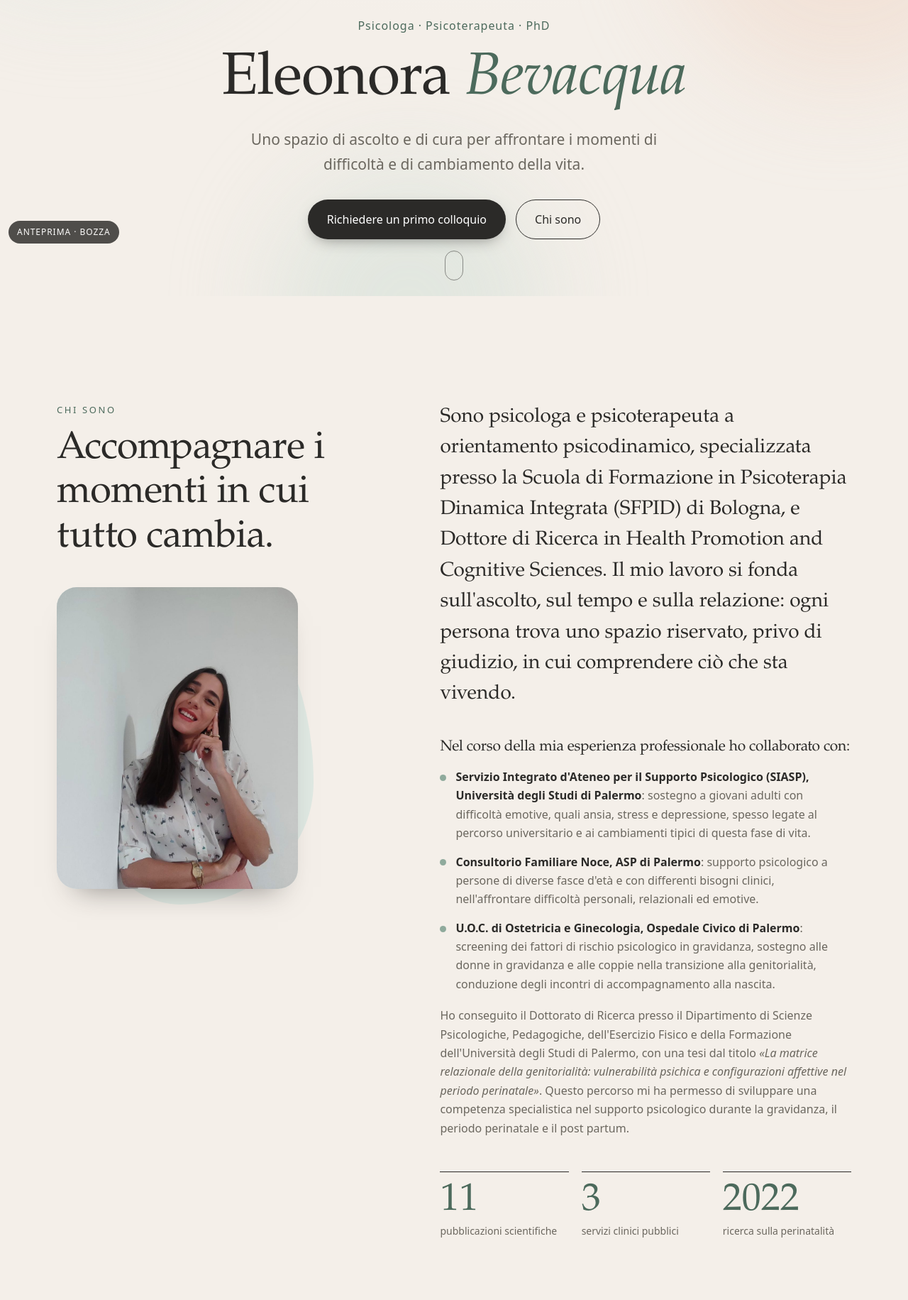
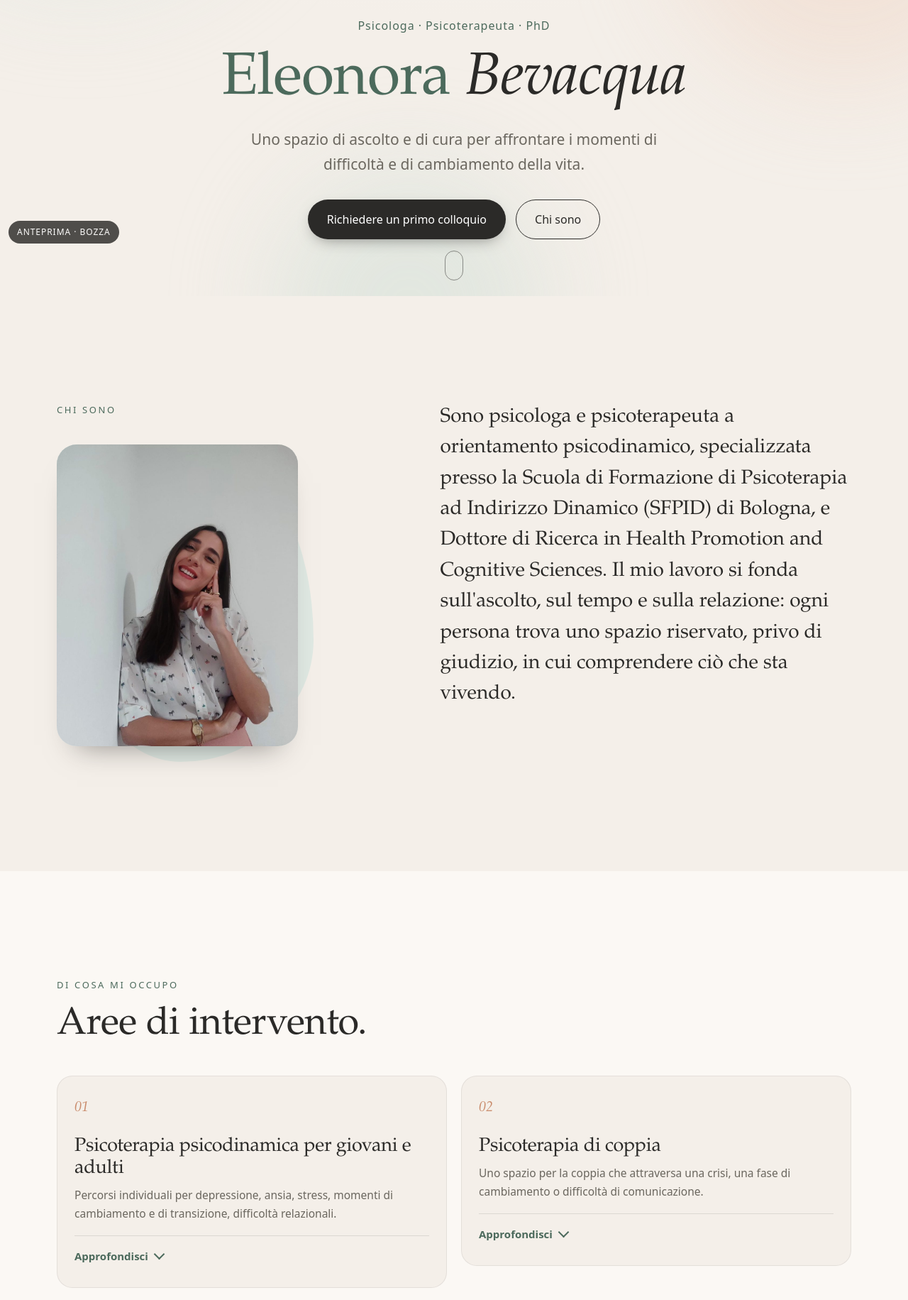
Before and after one commit to fceraolo/eleonora-bevacqua, a plain HTML site: page index.html in a window 1280 px wide. Shown: the part 445-2276 px from the top of the page at 71% size. Drawn offline with Linux system fonts and the light colour scheme.

Commit message:
Correzioni della dottoressa: colori del nome, testo fermo, percorso riordinato, scuola SFPID, didattica, Pubblicazioni; tolti esperienze e numeri

```diff
--- a/index.html
+++ b/index.html
@@ -61,7 +61,7 @@
       </svg>
     </div>
     <p class="eyebrow titoli rise d1">Psicologa · Psicoterapeuta · PhD</p>
-    <h1 class="rise d2">Eleonora <span>Bevacqua</span></h1>
+    <h1 class="rise d2"><span class="nome">Eleonora</span> <span class="cognome">Bevacqua</span></h1>
     <p class="lead rise d3">Uno spazio di ascolto e di cura per affrontare i momenti di difficoltà e di cambiamento della vita.</p>
     <div class="hero-cta rise d4">
       <a class="btn primary" href="#contatti">Richiedere un primo colloquio</a>
@@ -76,25 +76,10 @@
   <div class="wrap two">
     <div class="side">
       <p class="eyebrow reveal">Chi sono</p>
-      <h2 class="reveal">Accompagnare i momenti in cui tutto cambia.</h2>
       <figure class="portrait half reveal"><div class="ph"><img src="img/eleonora.jpg" width="900" height="1198" alt="Ritratto della dott.ssa Eleonora Bevacqua" loading="lazy"></div></figure>
     </div>
     <div class="body">
-      <p class="words" id="words">Sono psicologa e psicoterapeuta a orientamento psicodinamico, specializzata presso la Scuola di Formazione in Psicoterapia Dinamica Integrata (SFPID) di Bologna, e Dottore di Ricerca in Health Promotion and Cognitive Sciences. Il mio lavoro si fonda sull'ascolto, sul tempo e sulla relazione: ogni persona trova uno spazio riservato, privo di giudizio, in cui comprendere ciò che sta vivendo.</p>
-      <div class="exp reveal">
-        <h3>Nel corso della mia esperienza professionale ho collaborato con:</h3>
-        <ul>
-          <li><b>Servizio Integrato d'Ateneo per il Supporto Psicologico (SIASP), Università degli Studi di Palermo</b>: sostegno a giovani adulti con difficoltà emotive, quali ansia, stress e depressione, spesso legate al percorso universitario e ai cambiamenti tipici di questa fase di vita.</li>
-          <li><b>Consultorio Familiare Noce, ASP di Palermo</b>: supporto psicologico a persone di diverse fasce d'età e con differenti bisogni clinici, nell'affrontare difficoltà personali, relazionali ed emotive.</li>
-          <li><b>U.O.C. di Ostetricia e Ginecologia, Ospedale Civico di Palermo</b>: screening dei fattori di rischio psicologico in gravidanza, sostegno alle donne in gravidanza e alle coppie nella transizione alla genitorialità, conduzione degli incontri di accompagnamento alla nascita.</li>
-        </ul>
-        <p>Ho conseguito il Dottorato di Ricerca presso il Dipartimento di Scienze Psicologiche, Pedagogiche, dell'Esercizio Fisico e della Formazione dell'Università degli Studi di Palermo, con una tesi dal titolo <i>«La matrice relazionale della genitorialità: vulnerabilità psichica e configurazioni affettive nel periodo perinatale»</i>. Questo percorso mi ha permesso di sviluppare una competenza specialistica nel supporto psicologico durante la gravidanza, il periodo perinatale e il post partum.</p>
-      </div>
-      <div class="facts">
-        <div class="fact reveal"><b data-count="11">0</b><span>pubblicazioni scientifiche</span></div>
-        <div class="fact reveal"><b data-count="3">0</b><span>servizi clinici pubblici</span></div>
-        <div class="fact reveal"><b data-count="2022" data-plain="1">0</b><span>ricerca sulla perinatalità</span></div>
-      </div>
+      <p class="words" id="words">Sono psicologa e psicoterapeuta a orientamento psicodinamico, specializzata presso la Scuola di Formazione di Psicoterapia ad Indirizzo Dinamico (SFPID) di Bologna, e Dottore di Ricerca in Health Promotion and Cognitive Sciences. Il mio lavoro si fonda sull'ascolto, sul tempo e sulla relazione: ogni persona trova uno spazio riservato, privo di giudizio, in cui comprendere ciò che sta vivendo.</p>
     </div>
   </div>
 </section>
@@ -178,15 +163,12 @@
     <h2 class="reveal">Formazione ed esperienza.</h2>
     <div class="tl" id="tl">
       <div class="tl-line"><i></i></div>
-      <div class="tl-item reveal"><time>dal 2026</time><h3>Progetto «Quando nasce un genitore»</h3><p>Università degli Studi di Palermo · informazione, screening, prevenzione e trattamento precoce del disagio psichico in gravidanza e della depressione post partum</p></div>
-      <div class="tl-item reveal"><time>dal 2025</time><h3>Master in Family Home Visiting</h3><p>Sapienza Università di Roma · valutazione e intervento clinico per la genitorialità a rischio nella perinatalità</p></div>
-      <div class="tl-item reveal"><time>2025</time><h3>Periodo di ricerca all'estero</h3><p>Technische Universität Dresden, Faculty of Medicine Carl Gustav Carus · nell'ambito del Dottorato di Ricerca</p></div>
-      <div class="tl-item reveal"><time>dal 2024</time><h3>Servizio Integrato d'Ateneo per il Supporto Psicologico (SIASP)</h3><p>Università degli Studi di Palermo · sostegno psicologico individuale e di gruppo a studenti universitari</p></div>
-      <div class="tl-item reveal"><time>dal 2024</time><h3>U.O.C. di Ostetricia e Ginecologia, Ospedale Civico di Palermo</h3><p>ARNAS Civico-Benfratelli e Università degli Studi di Palermo · screening del rischio psicologico in gravidanza, sostegno alla genitorialità, conduzione dei corsi di accompagnamento alla nascita</p></div>
+      <div class="tl-item reveal"><time>2026</time><h3>Specializzazione in Psicoterapia Psicodinamica</h3><p>Scuola di Formazione di Psicoterapia ad Indirizzo Dinamico (SFPID), Bologna</p></div>
+      <div class="tl-item reveal"><time>2026</time><h3>Incarico di prestazione d'opera intellettuale</h3><p>Nell'ambito del Progetto «Quando nasce un genitore - Informazione, screening e, prevenzione e trattamento precoce del disagio psichico in gravidanza e della depressione post partum» - PSN 2020, Linea progettuale 4: Prevenzione; CUP D73C23000010003 – Codice Iris: PRJ-1499</p></div>
+      <div class="tl-item reveal"><time>2026</time><h3>Dottorato di Ricerca in Health Promotion and Cognitive Sciences</h3><p>Università degli Studi di Palermo · tesi «La matrice relazionale della genitorialità: vulnerabilità psichica e configurazioni affettive nel periodo perinatale»</p></div>
+      <div class="tl-item reveal"><time>2025 – 2026</time><h3>Master in Family Home Visiting</h3><p>Sapienza Università di Roma · valutazione e intervento clinico per la genitorialità a rischio nella perinatalità</p></div>
+      <div class="tl-item reveal"><time>2024 – 2026</time><h3>Servizio Integrato d'Ateneo per il Supporto Psicologico (SIASP)</h3><p>Università degli Studi di Palermo · sostegno psicologico individuale e di gruppo a studenti universitari</p></div>
       <div class="tl-item reveal"><time>2024</time><h3>Consultorio Familiare Noce</h3><p>ASP di Palermo · supporto psicologico a persone di diverse fasce d'età</p></div>
-      <div class="tl-item reveal"><time>2023 – 2026</time><h3>Specializzazione in Psicoterapia Psicodinamica</h3><p>Scuola di Formazione in Psicoterapia Dinamica Integrata (SFPID), Bologna</p></div>
-      <div class="tl-item reveal"><time>2023</time><h3>Iscrizione all'Albo degli Psicologi</h3><p>Ordine degli Psicologi della Regione Siciliana · Sezione A · n. 11271</p></div>
-      <div class="tl-item reveal"><time>2022 – 2025</time><h3>Dottorato di Ricerca in Health Promotion and Cognitive Sciences</h3><p>Università degli Studi di Palermo · tesi «La matrice relazionale della genitorialità: vulnerabilità psichica e configurazioni affettive nel periodo perinatale», discussa nel 2026</p></div>
       <div class="tl-item reveal"><time>2021</time><h3>Laurea magistrale in Psicologia Clinica</h3><p>Università degli Studi di Palermo · 110 e lode</p></div>
       <div class="tl-item reveal"><time>2018</time><h3>Laurea triennale in Scienze e Tecniche Psicologiche</h3><p>Università degli Studi di Catania · 110 e lode</p></div>
     </div>
@@ -194,7 +176,7 @@
       <h3>Attività didattica</h3>
       <ul>
         <li><time>2025 – 2026</time><p><b>Docente a contratto</b> · «Seminario per lo sviluppo di capacità di lavoro di gruppo», Corso di Laurea in Scienze e Tecnologie Agrarie, Università degli Studi di Palermo</p></li>
-        <li><time>dal 2022</time><p><b>Assistente alla didattica</b> · insegnamento «Le competenze relazionali dello psicologo nei contesti clinici», Università degli Studi di Palermo</p></li>
+        <li><time>2022 – 2025</time><p><b>Assistente alla didattica</b> · insegnamenti «Le competenze relazionali dello psicologo nei contesti clinici» e «Psicodinamica dello sviluppo e dei setting clinici», Università degli Studi di Palermo</p></li>
       </ul>
     </div>
   </div>
@@ -204,8 +186,8 @@
 <section class="sec research" id="ricerca">
   <div class="wrap">
     <p class="eyebrow reveal">Ricerca</p>
-    <h2 class="reveal">Studiare per prendersi cura meglio.</h2>
-    <p class="sub reveal">Le pubblicazioni scientifiche, dalla più recente. I titoli con la freccia ↗ aprono l'articolo originale.</p>
+    <h2 class="reveal">Pubblicazioni</h2>
+    <p class="sub reveal">I titoli con la freccia ↗ aprono l'articolo originale.</p>
     <ul class="pubs">
       <li class="reveal"><a href="https://doi.org/10.3389/fpsyg.2026.1899047" target="_blank" rel="noopener"><span class="y">2026</span><span class="t">Past wounds, present bonds, future mothers: item-level analysis of perinatal risk profiles</span><span class="j">Frontiers in Psychology</span></a></li>
       <li class="reveal"><a href="https://doi.org/10.1007/s12144-025-08932-3" target="_blank" rel="noopener"><span class="y">2026</span><span class="t">Exploring ambivalent sexism in the younger generation. Associations with childhood maltreatment experiences among Italian college students</span><span class="j">Current Psychology</span></a></li>
--- a/style.css
+++ b/style.css
@@ -69,7 +69,8 @@ h1,h2,h3{font-family:var(--serif);font-weight:500;line-height:1.15;letter-spacin
 .logo-svg .ln{transition:stroke .5s}
 .eyebrow{font-size:13px;letter-spacing:.2em;text-transform:uppercase;color:var(--sage-deep);margin-bottom:14px}
 .hero h1{font-size:clamp(40px,7.4vw,84px);margin-bottom:18px}
-.hero h1 span{font-style:italic;color:var(--sage-deep)}
+.hero h1 .nome{color:var(--sage-deep)}
+.hero h1 .cognome{font-style:italic;color:var(--ink)}
 .lead{font-size:clamp(17px,2vw,21px);color:var(--mute);max-width:600px;margin:0 auto 32px}
 .hero-cta{display:flex;gap:14px;justify-content:center;flex-wrap:wrap}
 .btn{display:inline-flex;align-items:center;justify-content:center;gap:8px;padding:14px 26px;border-radius:99px;text-decoration:none;font-size:16px;border:1.5px solid transparent;transition:transform .25s var(--ease),background .25s,color .25s,border-color .25s,box-shadow .25s;cursor:pointer;text-align:center}
@@ -231,6 +232,10 @@ h1,h2,h3{font-family:var(--serif);font-weight:500;line-height:1.15;letter-spacin
 .titoli{text-transform:none!important;letter-spacing:.06em!important}
 .eyebrow.titoli{font-size:16px}
 
+/* testo fermo (richiesta della dottoressa 24/11): niente comparsa del testo */
+.rise,.reveal{opacity:1!important;transform:none!important;transition:none!important}
+.words .w{opacity:1!important}
+
 /* reveal */
 .reveal{opacity:0;transform:translateY(34px);transition:opacity .9s ease,transform .9s var(--ease)}
 .reveal.in{opacity:1;transform:none}
```
Also changed, not shown: img/og.png.
